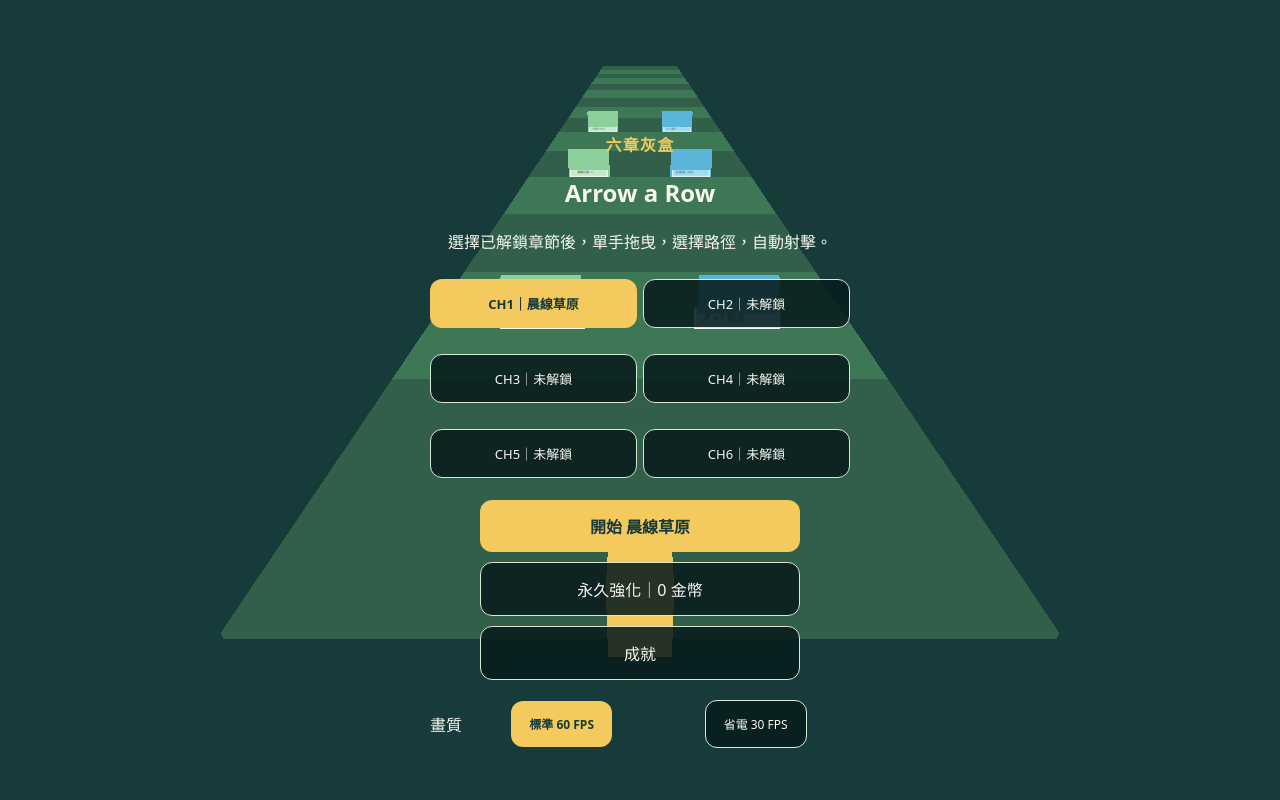
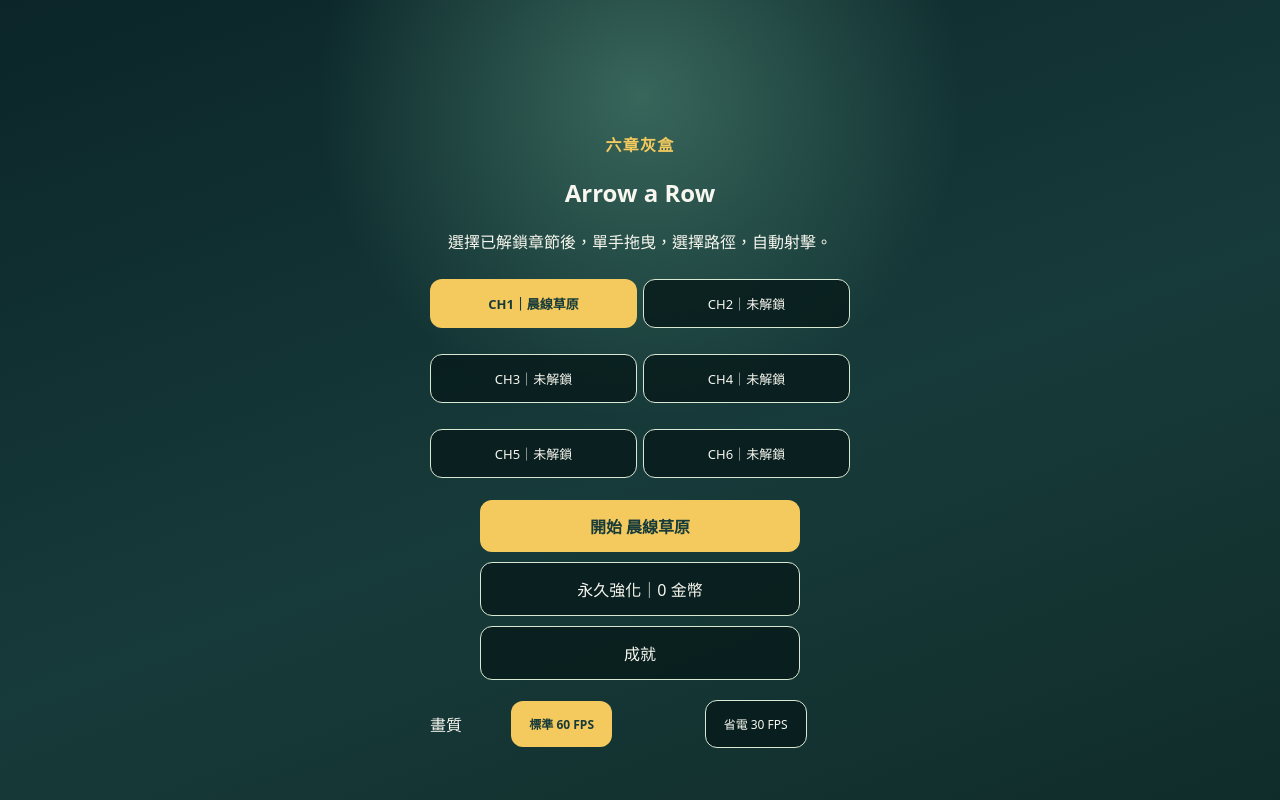
Before and after one commit to qq076qq076/arrow-a-row, a React (Vite) app: page / in a window 1280 px wide. Built offline with nearby package versions, Linux system fonts and the light colour scheme.

Commit message:
工程(M5)：分離選單與遊戲場景

```diff
--- a/src/presentation/App.tsx
+++ b/src/presentation/App.tsx
@@ -14,16 +14,18 @@ const rewardNames: Record<RewardId, string> = { storm_bow: '風暴弓｜箭數 +
 export function App(): ReactElement {
   const canvasContainerRef = useRef<HTMLDivElement>(null); const runtimeRef = useRef<ThreeRuntime | null>(null); const simulationRef = useRef(new M1RunSimulation()); const checkpointRef = useRef(new RunCheckpointRepository()); const profileRef = useRef(new ProfileRepository()); const pendingCheckpointRef = useRef<M1RunSnapshot | undefined>(undefined); const isMouseDraggingRef = useRef(false);
   const [snapshot, setSnapshot] = useState<M1RunSnapshot>(INITIAL_SNAPSHOT); const [profile, setProfile] = useState<Profile>(DEFAULT_PROFILE); const [screen, setScreen] = useState<'game' | 'shop' | 'achievements'>('game'); const [selectedChapterId, setSelectedChapterId] = useState<ChapterId>('ch01_meadow'); const [selectedCard, setSelectedCard] = useState<RewardId>(); const [hasCheckpoint, setHasCheckpoint] = useState(false); const [isWebGlSupported] = useState(() => document.createElement('canvas').getContext('webgl2') !== null);
+  const isGameplaySceneActive = screen === 'game' && snapshot.phase !== 'menu';
 
   useEffect(() => { void profileRef.current.loadAsync().then(setProfile).catch(() => undefined); void checkpointRef.current.loadAsync().then((checkpoint) => { const saved = checkpoint?.payload as M1RunSnapshot | undefined; if (saved?.phase === 'playing' || saved?.phase === 'reward') { pendingCheckpointRef.current = saved; setHasCheckpoint(true); } }).catch(() => undefined); }, []);
   useEffect(() => {
+    if (!isGameplaySceneActive) return undefined;
     const container = canvasContainerRef.current; if (container === null || !isWebGlSupported) return undefined;
     const runtime = new ThreeRuntime(container); runtimeRef.current = runtime; const save = async (): Promise<void> => { const current = simulationRef.current.snapshot(); if (current.phase === 'playing' || current.phase === 'reward') await checkpointRef.current.saveAsync({ runId: 'ch01-active', contentVersion: '0.2.0', savedAtMs: Date.now(), simulationTick: Math.floor(current.elapsedSeconds * 30), payload: current }); };
     const lifecycle = new BrowserLifecycle({ onSuspend: save, onResume: () => undefined });
     const gameLoop = new GameLoop({ tick: (deltaSeconds) => simulationRef.current.tick(deltaSeconds) }, () => { const next = simulationRef.current.snapshot(); runtime.sync(next); runtime.render(); setSnapshot(next); });
     const onResize = (): void => runtime.resize(); lifecycle.start(); gameLoop.start(); window.addEventListener('resize', onResize);
     return () => { window.removeEventListener('resize', onResize); lifecycle.stop(); gameLoop.stop(); runtime.dispose(); runtimeRef.current = null; };
-  }, [isWebGlSupported]);
+  }, [isGameplaySceneActive, isWebGlSupported]);
 
   useEffect(() => { runtimeRef.current?.setQuality(profile.qualityMode); }, [profile.qualityMode]);
   useEffect(() => { const onKeyDown = (event: KeyboardEvent): void => { if (event.key === 'Escape' && simulationRef.current.togglePause()) setSnapshot(simulationRef.current.snapshot()); }; window.addEventListener('keydown', onKeyDown); return () => window.removeEventListener('keydown', onKeyDown); }, []);
@@ -42,7 +44,7 @@ export function App(): ReactElement {
   const setQuality = (qualityMode: Profile['qualityMode']): void => { const updated = { ...profile, qualityMode }; setProfile(updated); void profileRef.current.saveAsync(updated); };
   const togglePause = (): void => { if (simulationRef.current.togglePause()) setSnapshot(simulationRef.current.snapshot()); };
   if (!isWebGlSupported) return <main className="unsupported-screen"><h1>此裝置暫不支援</h1><p>Arrow a Row 需要 WebGL 2。</p></main>;
-  return <main className="app-shell"><div ref={canvasContainerRef} className="game-canvas" aria-hidden="true" onPointerDown={onPointerDown} onPointerMove={onPointerMove} onMouseDown={onMouseDown} onMouseMove={onMouseMove} onMouseUp={onMouseUp} onMouseLeave={onMouseUp} />
+  return <main className={isGameplaySceneActive ? 'app-shell gameplay-shell' : 'app-shell menu-shell'}>{isGameplaySceneActive && <div ref={canvasContainerRef} className="game-canvas" aria-hidden="true" onPointerDown={onPointerDown} onPointerMove={onPointerMove} onMouseDown={onMouseDown} onMouseMove={onMouseMove} onMouseUp={onMouseUp} onMouseLeave={onMouseUp} />}
     {screen === 'shop' ? <Shop profile={profile} onBuy={buy} onBack={() => setScreen('game')} /> : screen === 'achievements' ? <Achievements profile={profile} onBack={() => setScreen('game')} /> : <>
       {snapshot.phase === 'playing' && <RunHud snapshot={snapshot} onTogglePause={togglePause} />}
       {snapshot.phase === 'paused' && <PauseScreen onResume={togglePause} />}
--- a/src/presentation/styles.css
+++ b/src/presentation/styles.css
@@ -14,6 +14,10 @@ button { font: inherit; }
   overflow: hidden;
   position: relative;
   background: #173b3a;
+}
+
+.menu-shell {
+  background: radial-gradient(circle at 50% 12%, rgb(99 162 137 / 48%), transparent 34%), linear-gradient(160deg, #0b2528 0%, #173b3a 56%, #102c2a 100%);
 }
 
 .game-canvas { cursor: ew-resize; position: absolute; inset: 0; touch-action: none; user-select: none; }
```
Also changed, not shown: 3 other files (tests, documents, lock files or other folders).
